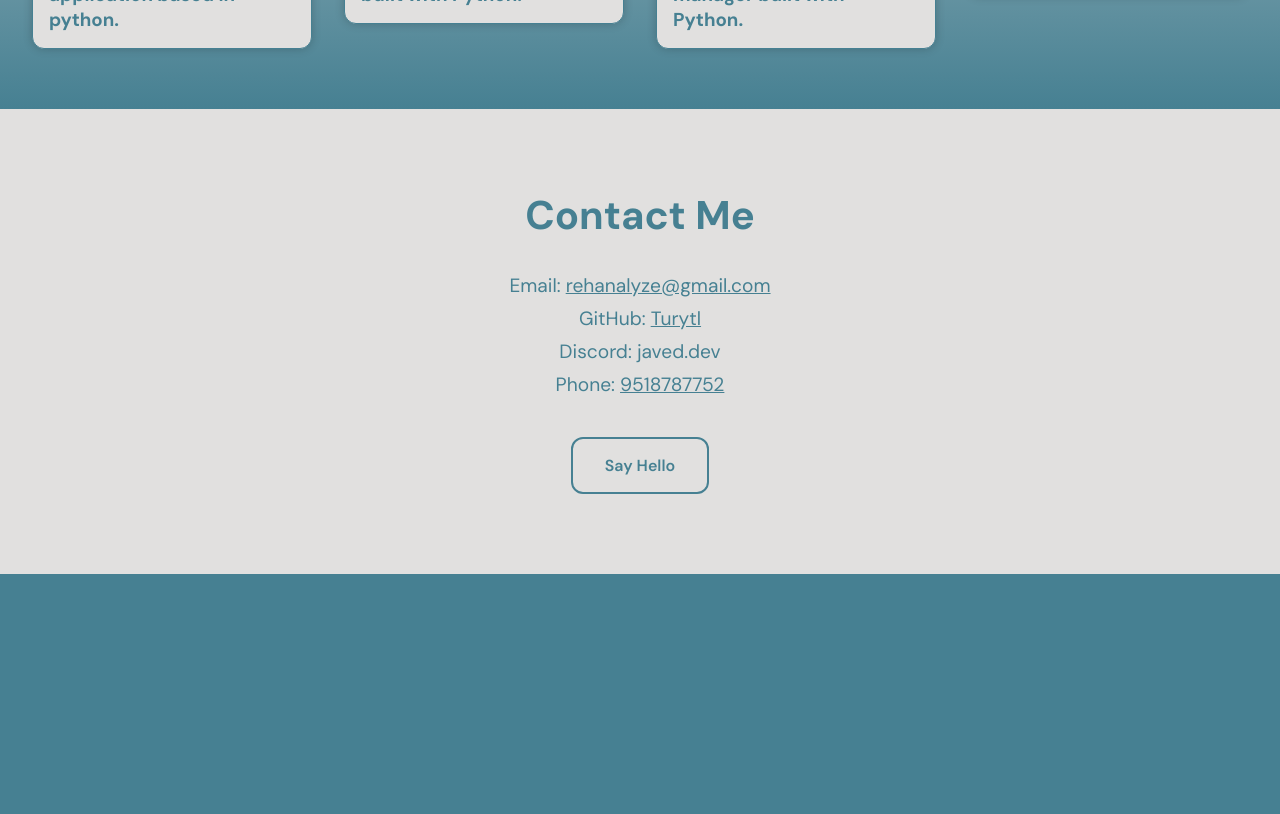
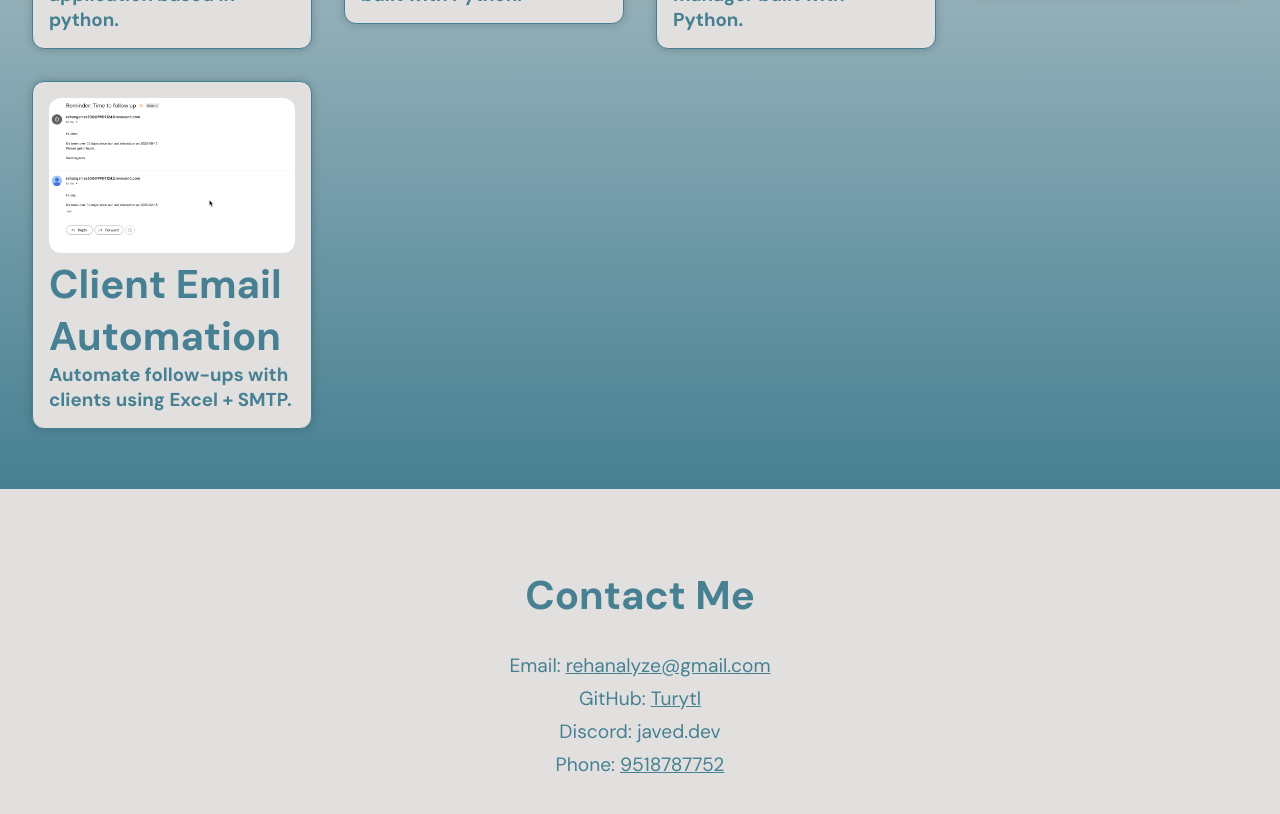
Before and after one commit to Turytl/portfolio, a plain HTML site: page index.html in a window 1280 px wide. Shown: the part 2236-3050 px from the top of the page. Before the commit the page ends 2810 px from the top, so only its background shows below. Drawn offline with nearby package versions, Linux system fonts and the light colour scheme; a web font is replaced by a local one.

Commit message:
project update

```diff
--- a/index.html
+++ b/index.html
@@ -129,6 +129,18 @@
             <h3>A simple to-do list application built with Python.</h3>
           </div>
         </a>
+
+        <a
+          href="https://github.com/Turytl/client-email-project"
+          target="_blank"
+          class="project-card-link"
+        >
+          <div class="project-card">
+            <img src="assets/projects/email-sender.png" alt="" />
+            <h2>Client Email Automation</h2>
+            <h3>Automate follow-ups with clients using Excel + SMTP.</h3>
+          </div>
+        </a>
       </div>
     </section>
 
```
Also changed, not shown: assets/projects/email-sender.png (added).
